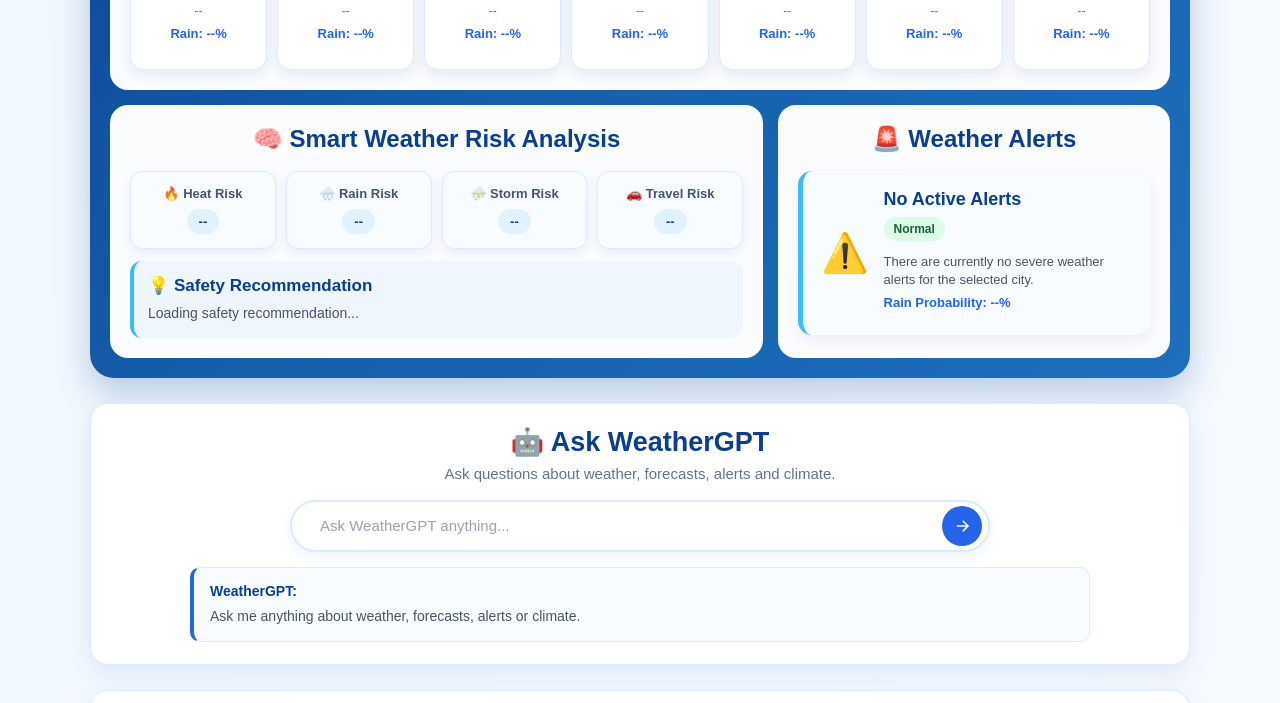
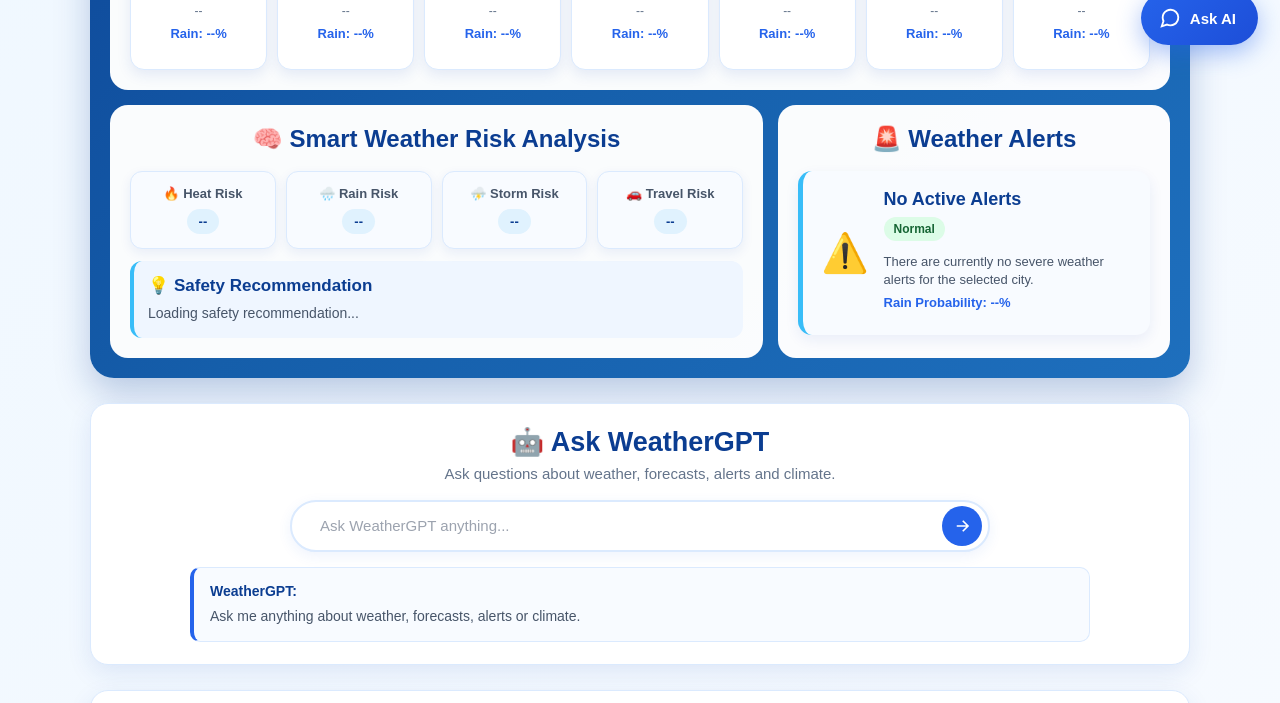
Before and after one commit to yokeshram843/Weather-GPT, a plain HTML site: page weather.html in a window 1280 px wide. Shown: the part 733-1436 px from the top of the page. Drawn offline with Linux system fonts and the light colour scheme.

Commit message:
Update style.css

```diff
--- a/style.css
+++ b/style.css
@@ -799,3 +799,64 @@ nav ul li a:hover {
         padding: 0 6px;
     }
 }
+
+/* ---------- Floating "Ask AI" button ---------- */
+
+.ask-ai-fab {
+    position: fixed;
+    right: 22px;
+    bottom: 22px;
+    height: 54px;
+    padding: 0 22px 0 18px;
+    display: flex;
+    align-items: center;
+    gap: 9px;
+    background: linear-gradient(135deg, #2563eb, #1d4ed8);
+    color: #ffffff;
+    border: none;
+    border-radius: 999px;
+    box-shadow: 0 8px 24px rgba(37, 99, 235, 0.4);
+    cursor: pointer;
+    font-size: 15px;
+    font-weight: 700;
+    font-family: inherit;
+    z-index: 500;
+    transition: transform 0.15s ease, box-shadow 0.15s ease;
+}
+
+.ask-ai-fab:hover {
+    transform: translateY(-2px);
+    box-shadow: 0 12px 30px rgba(37, 99, 235, 0.5);
+}
+
+.ask-ai-fab::before {
+    content: "";
+    position: absolute;
+    inset: 0;
+    border-radius: 999px;
+    border: 2px solid #93c5fd;
+    opacity: 0;
+    pointer-events: none;
+}
+
+@media (prefers-reduced-motion: no-preference) {
+    .ask-ai-fab::before {
+        animation: ask-ai-pulse 2.6s ease-out infinite;
+    }
+
+    @keyframes ask-ai-pulse {
+        0% { transform: scale(1); opacity: 0.65; }
+        70% { transform: scale(1.3); opacity: 0; }
+        100% { transform: scale(1.3); opacity: 0; }
+    }
+}
+
+@media (max-width: 600px) {
+    .ask-ai-fab {
+        right: 16px;
+        bottom: 16px;
+        height: 50px;
+        padding: 0 18px 0 15px;
+        font-size: 14px;
+    }
+}
```
